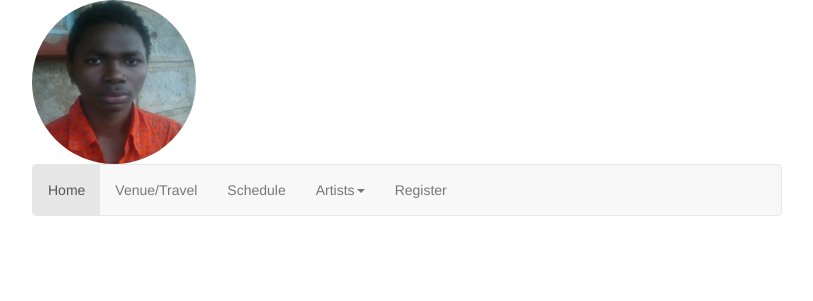
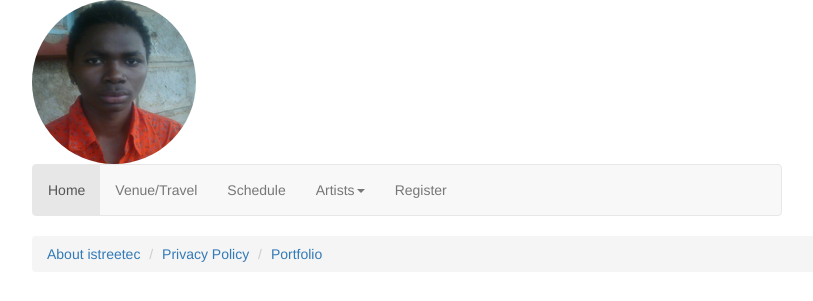
Before and after one commit to mutuadavid93/personalsite, a PHP site: page / in a window 1280 px wide. Shown: the top 301 px of the page, without its empty margins (38-851 px from the left). Run offline with PHP 8.4, Linux system fonts and the light colour scheme.

Commit message:
add breadcrumb footer to all pages

```diff
--- /dev/null
+++ b/_/components/php/footer.php
@@ -0,0 +1,13 @@
+<section class="container">
+    <footer class="row">
+        <nav class="col-lg-12">
+            <article>
+                <ul class="breadcrumb">
+                    <li><a href="about.php">About istreetec</a></li>
+                    <li><a href="privacypolicy.php">Privacy Policy</a></li>
+                    <li><a href="http://www.istreetec.com">Portfolio</a></li>
+                </ul><!-- breadcrumb -->
+            </article>
+        </nav>
+    </footer>
+</section>
--- a/about.php
+++ b/about.php
@@ -26,7 +26,7 @@
               </article>
           </div>
       </section><!-- container -->
-
+      <?php require_once './_/components/php/footer.php'; ?>
     <script src="_/js/bootstrap.js"></script>
     <script src="_/js/myscript.js"></script>
   </body>
--- a/artists.php
+++ b/artists.php
@@ -26,7 +26,7 @@
               </article>
           </div>
       </section><!-- container -->
-
+      <?php require_once './_/components/php/footer.php'; ?>
     <script src="_/js/bootstrap.js"></script>
     <script src="_/js/myscript.js"></script>
   </body>
--- a/index.php
+++ b/index.php
@@ -26,6 +26,7 @@
               </article>
           </div>
       </section><!-- container -->
+      <?php require_once './_/components/php/footer.php'; ?>
 
     <script src="_/js/bootstrap.js"></script>
     <script src="_/js/myscript.js"></script>
--- a/privacypolicy.php
+++ b/privacypolicy.php
@@ -26,6 +26,7 @@
               </article>
           </div>
       </section><!-- container -->
+      <?php require_once './_/components/php/footer.php'; ?>
 
     <script src="_/js/bootstrap.js"></script>
     <script src="_/js/myscript.js"></script>
--- a/register.php
+++ b/register.php
@@ -26,6 +26,7 @@
               </article>
           </div>
       </section><!-- container -->
+      <?php require_once './_/components/php/footer.php'; ?>
 
     <script src="_/js/bootstrap.js"></script>
     <script src="_/js/myscript.js"></script>
--- a/schedule.php
+++ b/schedule.php
@@ -26,6 +26,7 @@
               </article>
           </div>
       </section><!-- container -->
+      <?php require_once './_/components/php/footer.php'; ?>
 
     <script src="_/js/bootstrap.js"></script>
     <script src="_/js/myscript.js"></script>
--- a/venuetravel.php
+++ b/venuetravel.php
@@ -26,6 +26,7 @@
               </article>
           </div>
       </section><!-- container -->
+      <?php require_once './_/components/php/footer.php'; ?>
 
     <script src="_/js/bootstrap.js"></script>
     <script src="_/js/myscript.js"></script>
```
